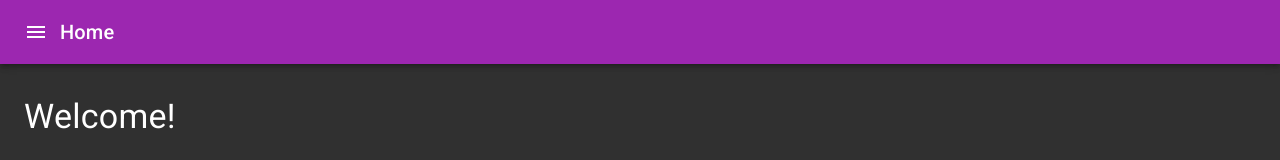
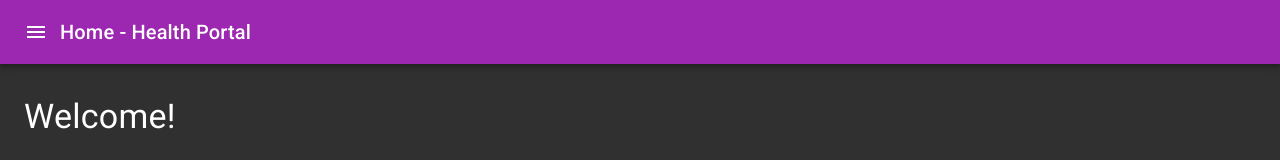
Before and after one commit to ChaosExAnima/health-portal, a Next.js app: page / in a window 1280 px wide. Shown: the top 160 px of the page. Built offline with nearby package versions, Linux system fonts and the light colour scheme.

Commit message:
Better title.

```diff
--- a/pages/_app.tsx
+++ b/pages/_app.tsx
@@ -18,7 +18,7 @@ export default function MyApp( { Component, pageProps }: AppProps ) {
 		}
 	}, [] );
 
-	const title = pageProps.title ?? 'Health Portal';
+	const title = pageProps.title ? `${ pageProps.title } - Health Portal` : 'Health Portal';
 
 	return (
 		<>
```
